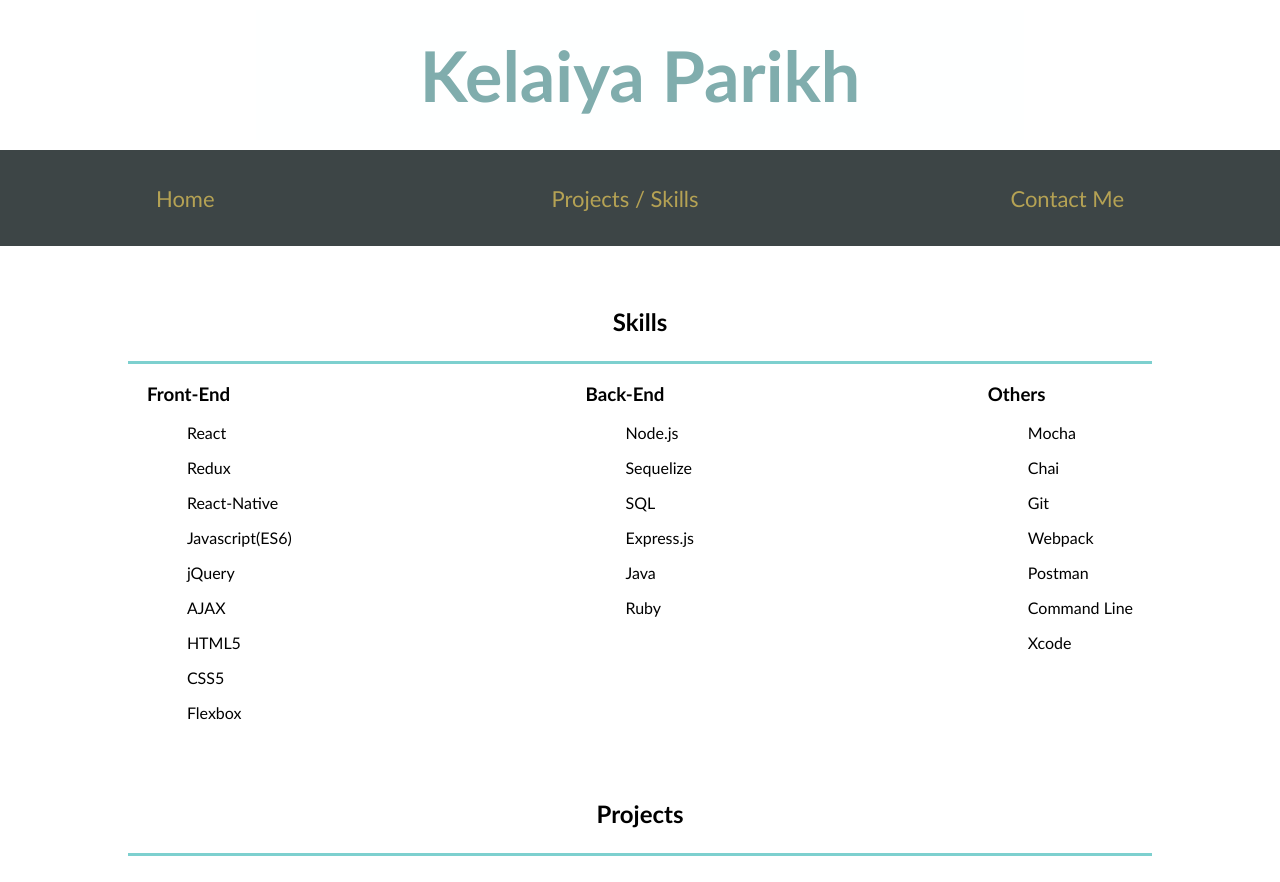
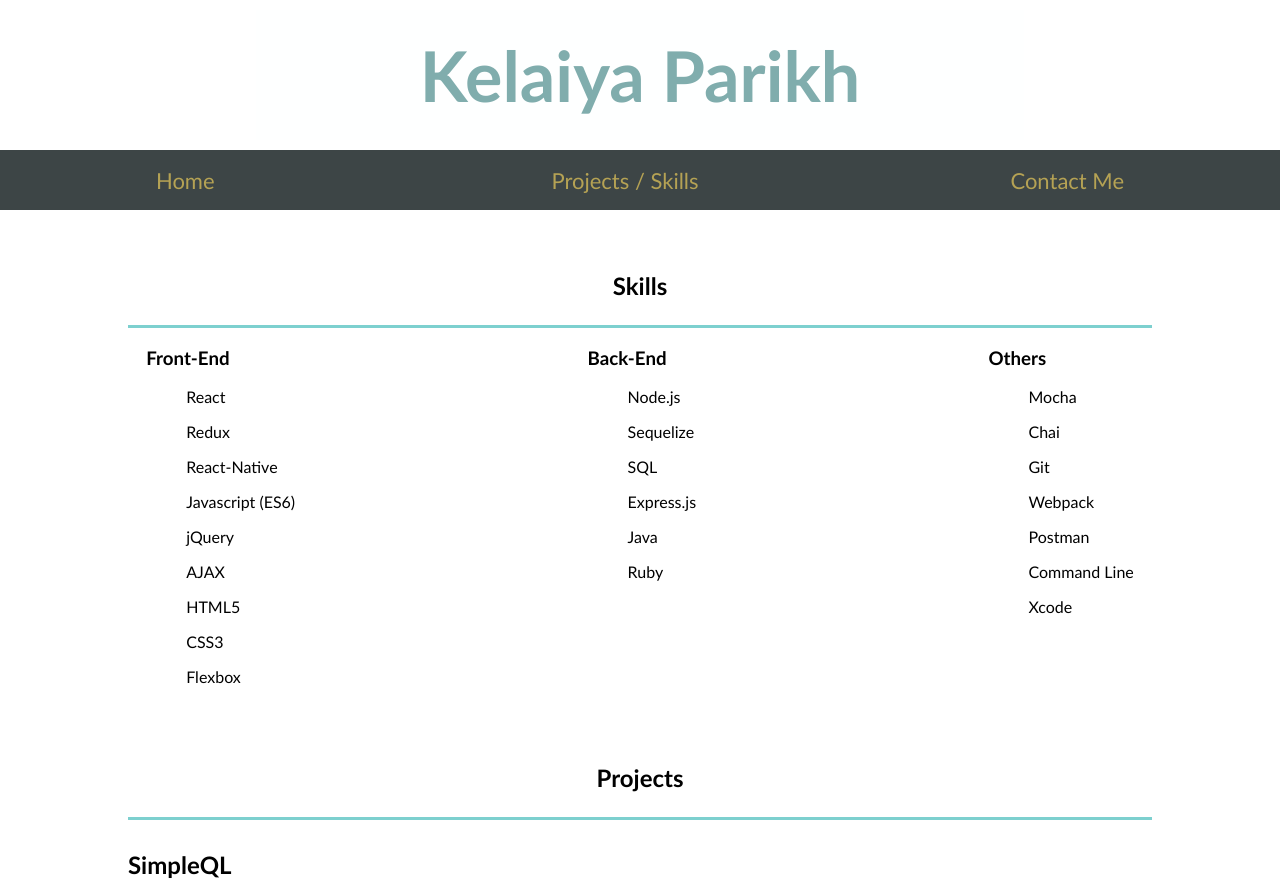
Before and after one commit to kelaiya/Portfolio, a React app: page /projects in a window 1280 px wide. Shown: the top 882 px of the page. Built offline with nearby package versions, Linux system fonts and the light colour scheme.

Commit message:
changed some styles

```diff
--- a/client/components/Projects.js
+++ b/client/components/Projects.js
@@ -7,7 +7,7 @@ import Footbar from './Footbar';
 export default class Projects extends Component{
 
     render(){
-    	var frontend = ["React", "Redux", "React-Native", "Javascript(ES6)", "jQuery", "AJAX", "HTML5", "CSS5", "Flexbox"];
+    	var frontend = ["React", "Redux", "React-Native", "Javascript (ES6)", "jQuery", "AJAX", "HTML5", "CSS3", "Flexbox"];
     	var backend = ["Node.js", "Sequelize", "SQL", "Express.js", "Java", "Ruby"];
     	var other = ["Mocha", "Chai", "Git", "Webpack", "Postman", "Command Line", "Xcode"];
 	   //<iframe width="560" height="315" src="https://www.youtube.com/embed/iZTnL2dbpvU" frameborder="0" allow="autoplay; encrypted-media" allowfullscreen></iframe>
--- a/public/style.css
+++ b/public/style.css
@@ -24,7 +24,7 @@ body {
   .nav {
     display: flex;
     align-items: center;
-    height: 12vh;
+    height: 60px;
     justify-content: space-around;
     flex-wrap: wrap;
     width: 100%;
@@ -301,6 +301,7 @@ background-color: cream;
     margin-left: 150px;
     margin-right: 150px;
     align-items: center;
+    margin-bottom: 50px;
   }
 
   .icon{
```
